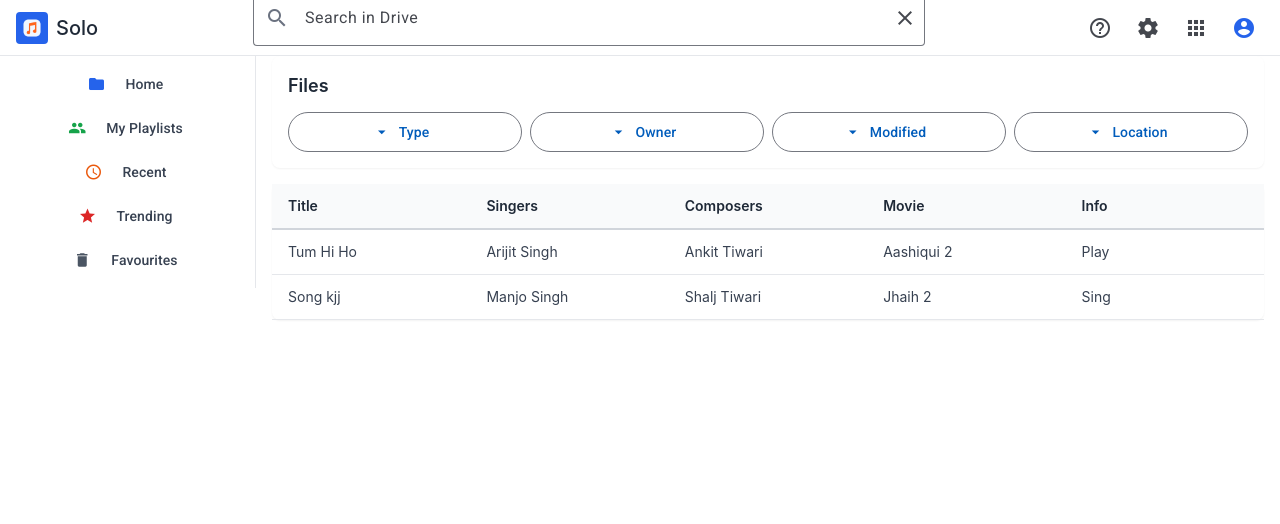
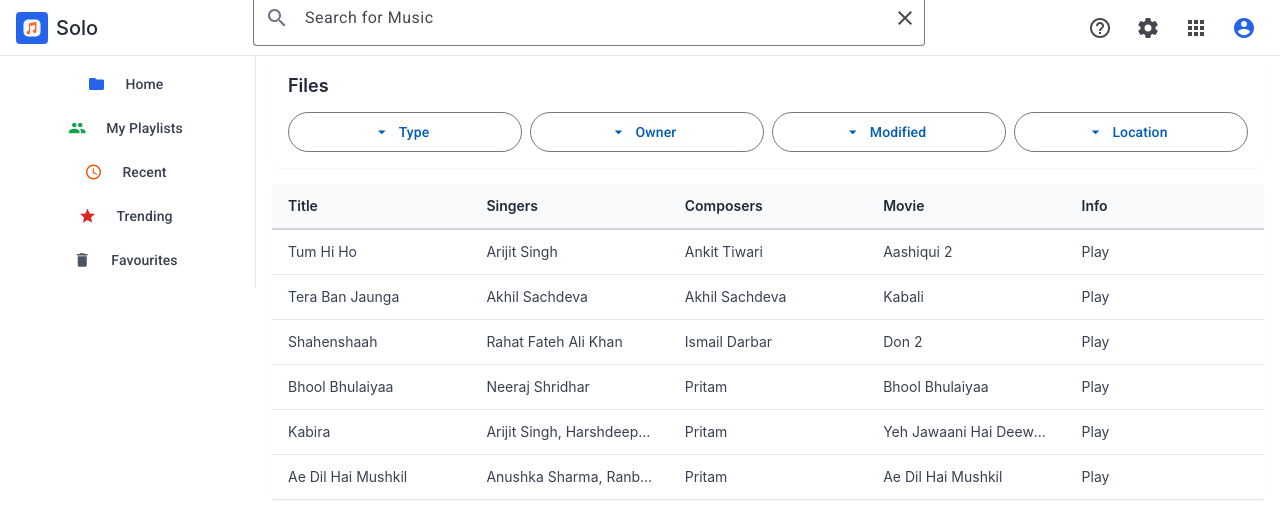
Before and after one commit to manojworks/playback, an Angular app in the folder solo-web/: page / in a window 1280 px wide. Shown: the top 524 px of the page. Built offline with nearby package versions, Linux system fonts and the light colour scheme.

Commit message:
capture search event

```diff
--- a/solo-web/src/app/core/services/index.ts
+++ b/solo-web/src/app/core/services/index.ts
@@ -1,3 +1,4 @@
 export { AudioService, type AudioState } from './audio.service';
 export { PlaylistService, type PlaylistState, type Track } from './playlist.service';
 export { StorageService } from './storage.service';
+export { SearchService, type Song } from './search.service';
--- /dev/null
+++ b/solo-web/src/app/core/services/search.service.ts
@@ -0,0 +1,106 @@
+import { Injectable } from '@angular/core';
+import { BehaviorSubject, Observable } from 'rxjs';
+
+export interface Song {
+  title: string;
+  singers: string;
+  composers: string;
+  movie: string;
+  info: string;
+}
+
+@Injectable({
+  providedIn: 'root'
+})
+export class SearchService {
+  private allSongs: Song[] = [
+    {
+      title: 'Tum Hi Ho',
+      singers: 'Arijit Singh',
+      composers: 'Ankit Tiwari',
+      movie: 'Aashiqui 2',
+      info: 'Play'
+    },
+    {
+      title: 'Tera Ban Jaunga',
+      singers: 'Akhil Sachdeva',
+      composers: 'Akhil Sachdeva',
+      movie: 'Kabali',
+      info: 'Play'
+    },
+    {
+      title: 'Shahenshaah',
+      singers: 'Rahat Fateh Ali Khan',
+      composers: 'Ismail Darbar',
+      movie: 'Don 2',
+      info: 'Play'
+    },
+    {
+      title: 'Bhool Bhulaiyaa',
+      singers: 'Neeraj Shridhar',
+      composers: 'Pritam',
+      movie: 'Bhool Bhulaiyaa',
+      info: 'Play'
+    },
+    {
+      title: 'Kabira',
+      singers: 'Arijit Singh, Harshdeep Kaur',
+      composers: 'Pritam',
+      movie: 'Yeh Jawaani Hai Deewani',
+      info: 'Play'
+    },
+    {
+      title: 'Ae Dil Hai Mushkil',
+      singers: 'Anushka Sharma, Ranbir Singh',
+      composers: 'Pritam',
+      movie: 'Ae Dil Hai Mushkil',
+      info: 'Play'
+    }
+  ];
+
+  private searchResultsSubject = new BehaviorSubject<Song[]>(this.allSongs);
+  public searchResults$ = this.searchResultsSubject.asObservable();
+
+  constructor() {}
+
+  /**
+   * Search songs by query string
+   * Filters songs by title, singers, composers, or movie
+   * @param query - The search query string
+   * @returns Observable of filtered songs
+   */
+  searchSongs(query: string): Observable<Song[]> {
+    const results = this.filterSongs(query);
+    this.searchResultsSubject.next(results);
+    return this.searchResults$;
+  }
+
+  /**
+   * Get all songs without filtering
+   * @returns Observable of all songs
+   */
+  getAllSongs(): Observable<Song[]> {
+    this.searchResultsSubject.next(this.allSongs);
+    return this.searchResults$;
+  }
+
+  /**
+   * Filter songs by query
+   * Searches across title, singers, composers, and movie fields
+   * @param query - The search query
+   * @returns Filtered array of songs
+   */
+  private filterSongs(query: string): Song[] {
+    if (!query.trim()) {
+      return this.allSongs;
+    }
+
+    const lowerQuery = query.toLowerCase();
+    return this.allSongs.filter(song =>
+      song.title.toLowerCase().includes(lowerQuery) ||
+      song.singers.toLowerCase().includes(lowerQuery) ||
+      song.composers.toLowerCase().includes(lowerQuery) ||
+      song.movie.toLowerCase().includes(lowerQuery)
+    );
+  }
+}
--- a/solo-web/src/app/shared/components/listings-panel/listings-panel.component.ts
+++ b/solo-web/src/app/shared/components/listings-panel/listings-panel.component.ts
@@ -1,16 +1,11 @@
-import { Component } from '@angular/core';
+import { Component, inject, OnInit, OnDestroy } from '@angular/core';
 import { CommonModule } from '@angular/common';
 import { MatButtonModule } from '@angular/material/button';
 import { MatIconModule } from '@angular/material/icon';
 import { MatTableModule } from '@angular/material/table';
-
-interface Song {
-  title: string;
-  singers: string;
-  composers: string;
-  movie: string;
-  info: string;
-}
+import { SearchService, type Song } from '../../../core/services';
+import { Subject } from 'rxjs';
+import { takeUntil } from 'rxjs/operators';
 
 @Component({
   selector: 'app-listings-panel',
@@ -19,21 +14,23 @@ interface Song {
   templateUrl: './listings-panel.component.html',
   styleUrls: ['./listings-panel.component.scss']
 })
-export class ListingsPanelComponent {
-  songs: Song[] = [
-    {
-      title: 'Tum Hi Ho',
-      singers: 'Arijit Singh',
-      composers: 'Ankit Tiwari',
-      movie: 'Aashiqui 2',
-      info: 'Play'
-    },
-    {
-      title: 'Song kjj',
-      singers: 'Manjo  Singh',
-      composers: 'Shalj Tiwari',
-      movie: 'Jhaih 2',
-      info: 'Sing'
-    }
-  ];
+export class ListingsPanelComponent implements OnInit, OnDestroy {
+  private searchService = inject(SearchService);
+  private destroy$ = new Subject<void>();
+
+  songs: Song[] = [];
+
+  ngOnInit(): void {
+    // Load all songs by default
+    this.searchService.getAllSongs()
+      .pipe(takeUntil(this.destroy$))
+      .subscribe(results => {
+        this.songs = results;
+      });
+  }
+
+  ngOnDestroy(): void {
+    this.destroy$.next();
+    this.destroy$.complete();
+  }
 }
--- a/solo-web/src/app/shared/components/top-bar/top-bar.component.html
+++ b/solo-web/src/app/shared/components/top-bar/top-bar.component.html
@@ -9,7 +9,7 @@
   <div class="flex-1 max-w-2xl mx-8">
     <mat-form-field appearance="outline" class="w-full">
       <mat-icon matPrefix class="text-gray-500">search</mat-icon>
-      <input matInput aria-label="Search" placeholder="Search in Drive" />
+      <input #searchInput matInput aria-label="Search" placeholder="Search for Music" (keyup.enter)="onSearch(searchInput.value)" />
       <button mat-icon-button matSuffix aria-label="Clear">
         <mat-icon>close</mat-icon>
       </button>
--- a/solo-web/src/app/shared/components/top-bar/top-bar.component.ts
+++ b/solo-web/src/app/shared/components/top-bar/top-bar.component.ts
@@ -1,9 +1,10 @@
-import { Component } from '@angular/core';
+import { Component, inject } from '@angular/core';
 import { CommonModule } from '@angular/common';
 import { MatIconModule } from '@angular/material/icon';
 import { MatButtonModule } from '@angular/material/button';
 import { MatFormFieldModule } from '@angular/material/form-field';
 import { MatInputModule } from '@angular/material/input';
+import { SearchService } from '../../../core/services';
 
 @Component({
   selector: 'app-top-bar',
@@ -12,4 +13,15 @@ import { MatInputModule } from '@angular/material/input';
   templateUrl: './top-bar.component.html',
   styleUrls: ['./top-bar.component.scss']
 })
-export class TopBarComponent {}
+export class TopBarComponent {
+  private searchService = inject(SearchService);
+
+  onSearch(query: string): void {
+    if (query.trim()) {
+      console.log('Search query:', query);
+      this.searchService.searchSongs(query).subscribe(results => {
+        console.log('Search results:', results);
+      });
+    }
+  }
+}
```
